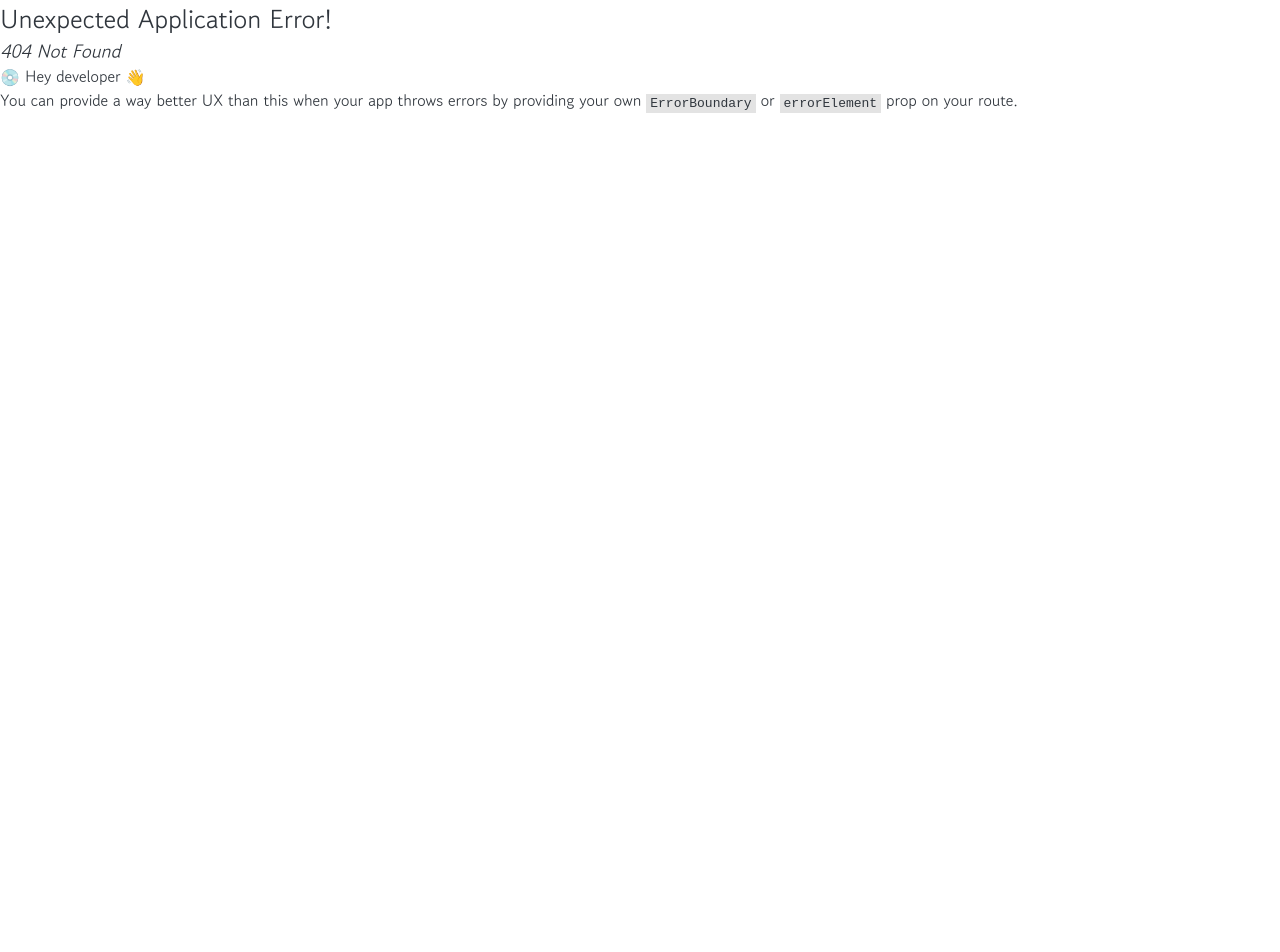
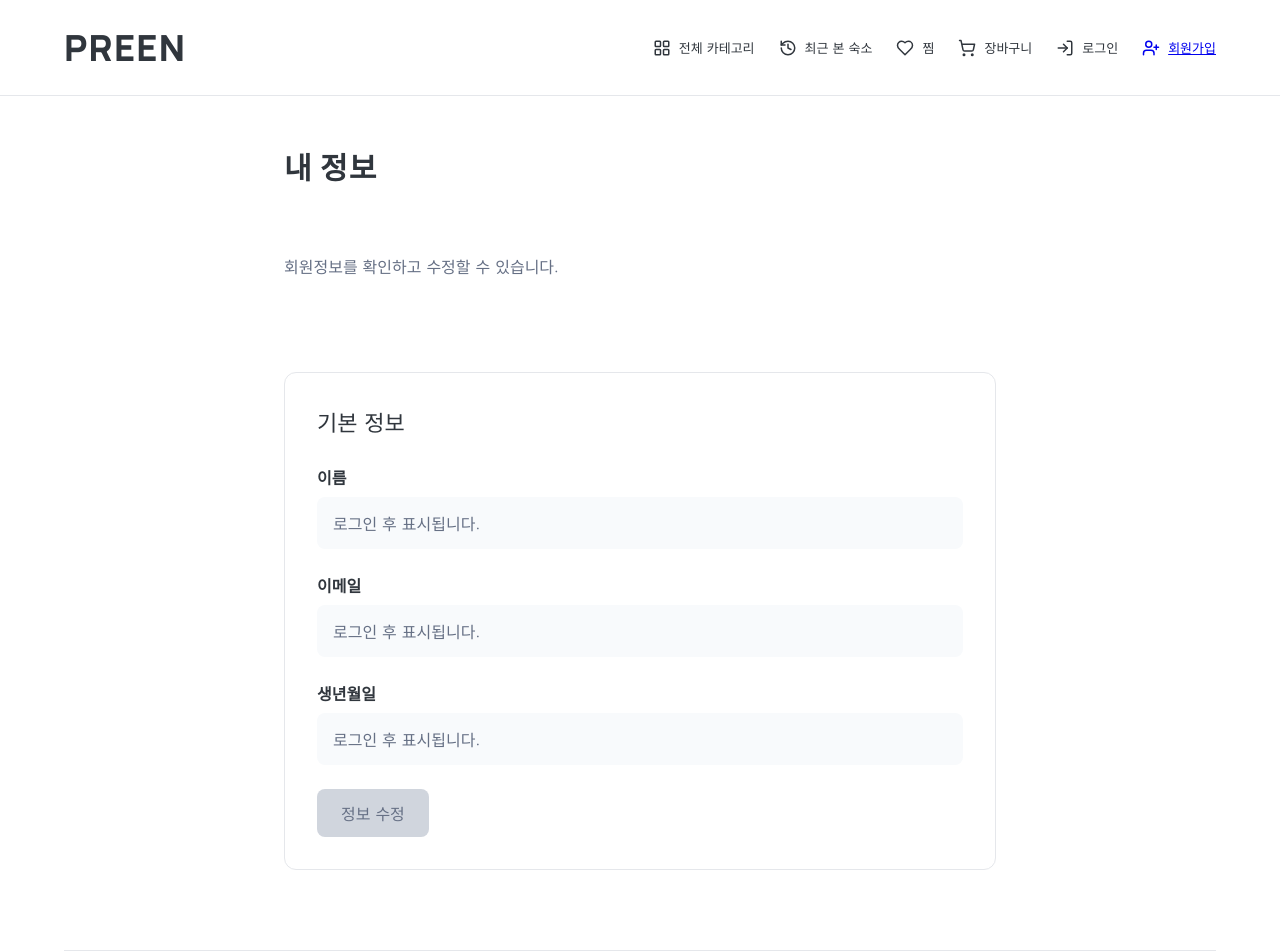
Before and after one commit to kimiri01/preen-frontend, a React (Vite) app: page /mypage/info in a window 1280 px wide. Before the commit this address had no page. Shown: the top 952 px of the page. Before the commit the page ends 800 px from the top, so only its background shows below. Built offline with nearby package versions, Linux system fonts and the light colour scheme.

Commit message:
feat: add my info page layout and route

```diff
--- a/src/App.tsx
+++ b/src/App.tsx
@@ -7,6 +7,7 @@ import {
 import { accommodationRoutes } from '@/features/accommodation/public'
 import { mainRoutes } from '@/features/mainPage/public'
 import { authRoutes } from '@/features/auth/public'
+import { myPageRoutes } from '@/features/myPage/routes'
 
 const router = createBrowserRouter([
   {
@@ -21,7 +22,12 @@ const router = createBrowserRouter([
         }}
       />
     ),
-    children: [...mainRoutes, ...accommodationRoutes, ...authRoutes],
+    children: [
+  ...mainRoutes,
+  ...accommodationRoutes,
+  ...authRoutes,
+  ...myPageRoutes,
+],
   },
 ])
 
--- /dev/null
+++ b/src/features/myPage/myPage.css
@@ -0,0 +1,54 @@
+
+.my-info-page {
+  width: min(100%, 760px);
+  margin: 48px auto 80px;
+  padding: 0 24px;
+}
+
+.my-info-page h1 {
+  margin-bottom: 12px;
+  font-size: 30px;
+  font-weight: 700;
+}
+
+.my-info-page > p {
+  margin-bottom: 40px;
+  color: #667085;
+}
+
+.my-info-page section {
+  padding: 32px;
+  border: 1px solid #e5e7eb;
+  border-radius: 12px;
+  background: #fff;
+}
+
+.my-info-page h2 {
+  margin-bottom: 28px;
+  font-size: 22px;
+}
+
+.my-info-page section > div {
+  margin-bottom: 24px;
+}
+
+.my-info-page section > div p:first-child {
+  margin-bottom: 8px;
+  font-weight: 600;
+}
+
+.my-info-page section > div p:last-child {
+  padding: 14px 16px;
+  border-radius: 8px;
+  background: #f8fafc;
+  color: #667085;
+}
+
+.my-info-page button {
+  padding: 12px 24px;
+  border: none;
+  border-radius: 8px;
+  background: #d0d5dd;
+  color: #667085;
+  cursor: not-allowed;
+}
--- /dev/null
+++ b/src/features/myPage/pages/MyInfoPage.tsx
@@ -0,0 +1,33 @@
+import '@/features/myPage/myPage.css'
+
+export function MyInfoPage() {
+  return (
+    <main className="my-info-page">
+      <h1>내 정보</h1>
+      <p>회원정보를 확인하고 수정할 수 있습니다.</p>
+
+      <section aria-labelledby="my-info-heading">
+        <h2 id="my-info-heading">기본 정보</h2>
+
+        <div>
+          <p>이름</p>
+          <p>로그인 후 표시됩니다.</p>
+        </div>
+
+        <div>
+          <p>이메일</p>
+          <p>로그인 후 표시됩니다.</p>
+        </div>
+
+        <div>
+          <p>생년월일</p>
+          <p>로그인 후 표시됩니다.</p>
+        </div>
+
+        <button type="button" disabled>
+          정보 수정
+        </button>
+      </section>
+    </main>
+  )
+}
--- /dev/null
+++ b/src/features/myPage/routes.ts
@@ -0,0 +1,7 @@
+
+import type { RouteObject } from 'react-router-dom'
+import { MyInfoPage } from '@/features/myPage/pages/MyInfoPage'
+
+export const myPageRoutes: RouteObject[] = [
+  { path: 'mypage/info', Component: MyInfoPage },
+]
```
